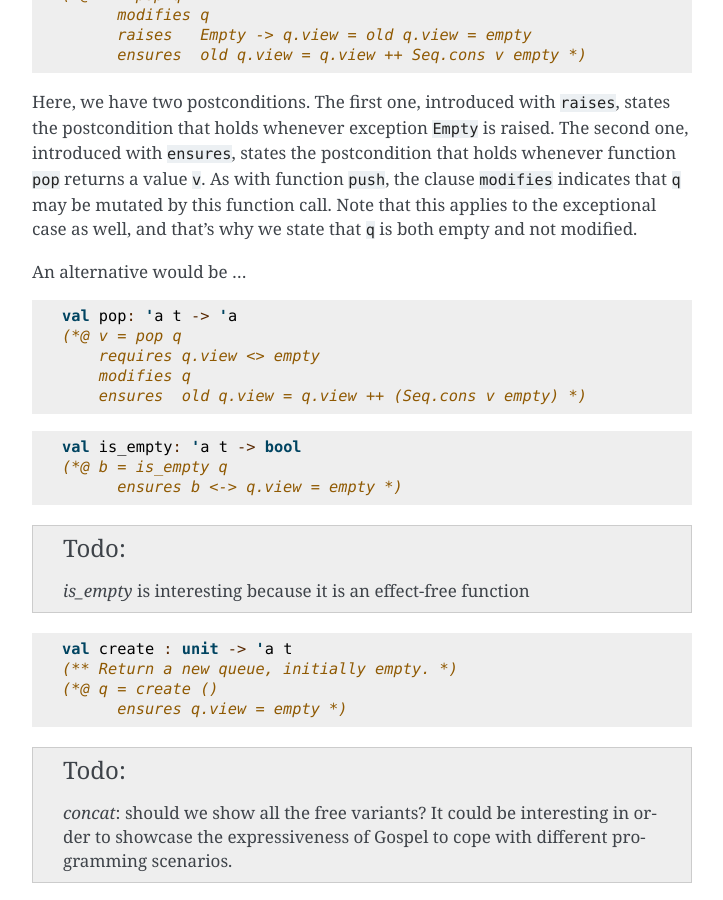
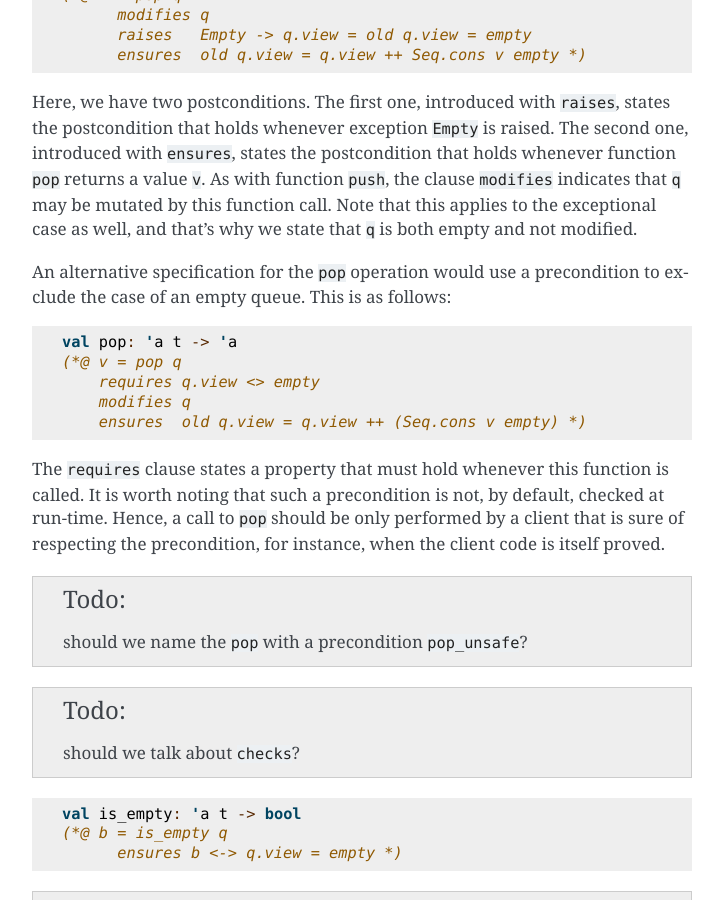
Before and after one commit to ocaml-gospel/gospel, a Sphinx documentation site: the page built from doc/starting.rst, in a window 1280 px wide and 900 px high, scrolled down 1165 px. Shown: the whole window, without its empty margins (388-1111 px from the left). Built offline with Sphinx 7.4.7, drawn with Linux system fonts in a browser that asks for light colours.

Commit message:
GOSPEL documentation: unsafe `pop` operation.

```diff
--- a/doc/starting.rst
+++ b/doc/starting.rst
@@ -70,7 +70,8 @@ indicates that ``q`` may be mutated by this function call. Note that
 this applies to the exceptional case as well, and that's why we state
 that ``q`` is both empty and not modified.
 
-An alternative would be ...
+An alternative specification for the ``pop`` operation would use a precondition
+to exclude the case of an empty queue. This is as follows:
 
 .. code-block:: ocaml
 
@@ -80,6 +81,17 @@ An alternative would be ...
        modifies q
        ensures  old q.view = q.view ++ (Seq.cons v empty) *)
 
+The ``requires`` clause states a property that must hold whenever this function
+is called. It is worth noting that such a precondition is not, by default,
+checked at run-time. Hence, a call to ``pop`` should be only performed by a
+client that is sure of respecting the precondition, for instance, when the
+client code is itself proved.
+
+.. todo::
+   should we name the ``pop`` with a precondition ``pop_unsafe``?
+
+.. todo::
+   should we talk about ``checks``?
 
 .. code-block:: ocaml
 
```
